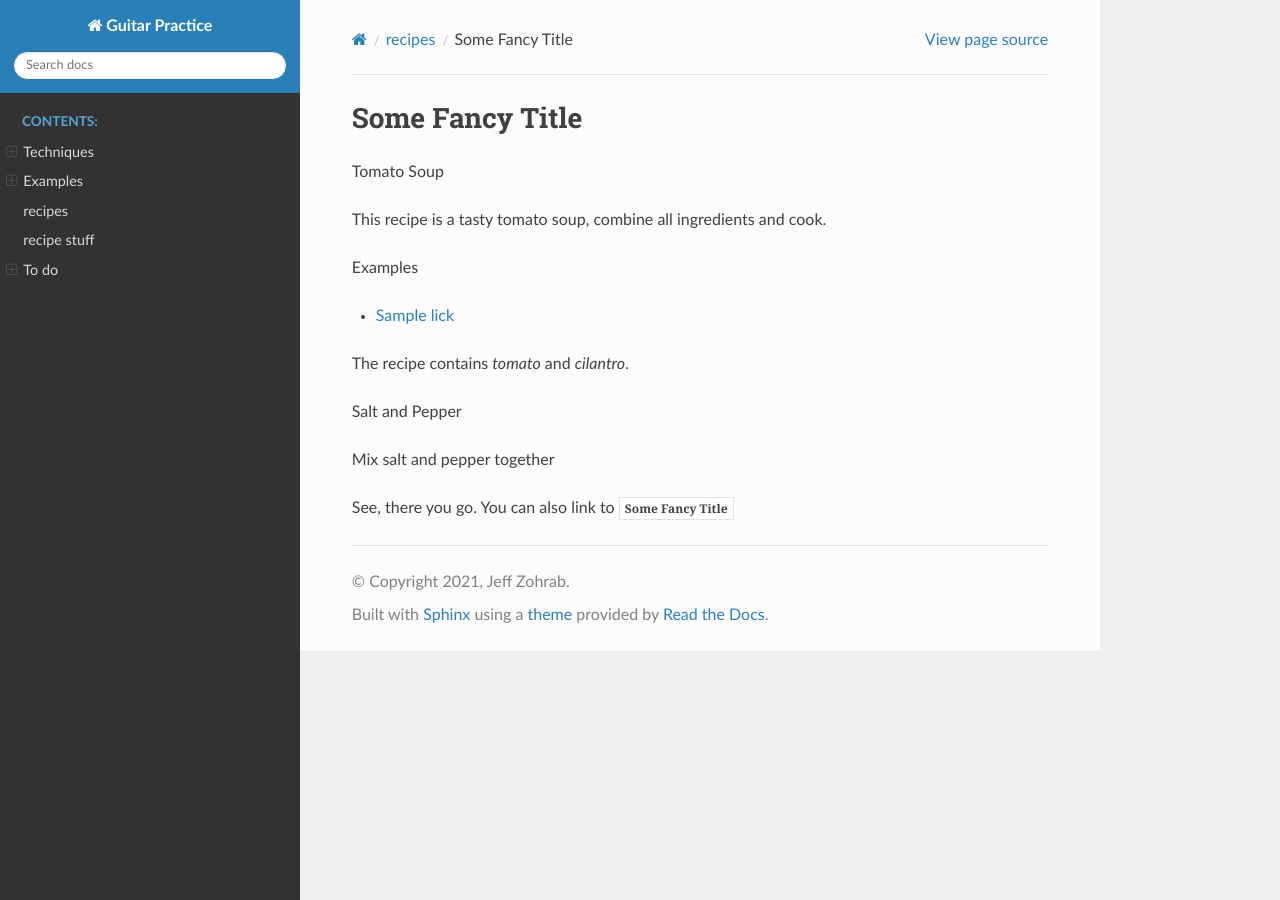
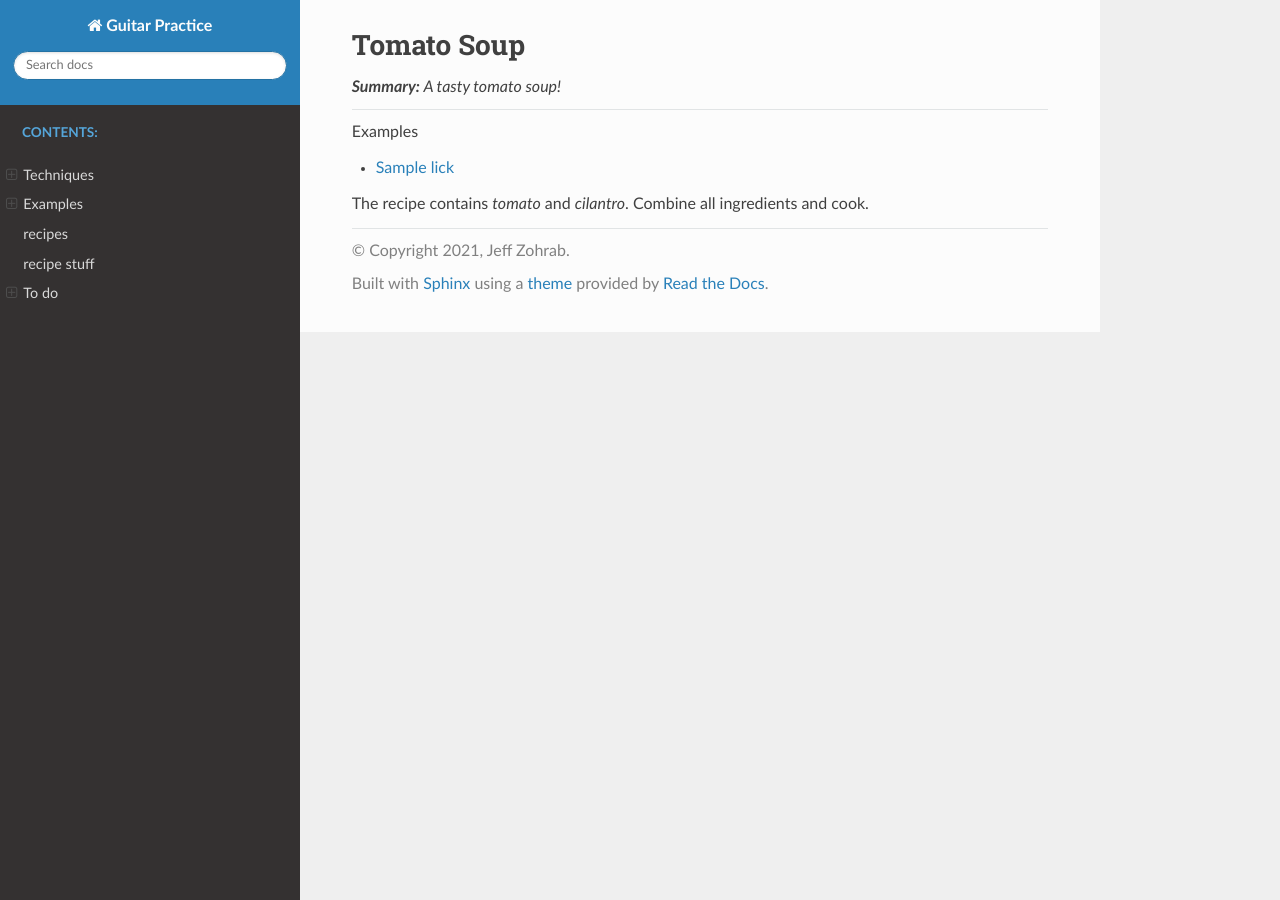
Before and after one commit to jzohrab/practicing-guitar, a Sphinx documentation site: the page built from docs/recipes/test.rst, in a window 1280 px wide. Built offline with Sphinx 7.4.7 and the Read the Docs theme 2.0.0, drawn with Linux system fonts in a browser that asks for light colours; a script that is not in the unit is left out.

Commit message:
Tweaking styles and trying it out.

```diff
--- a/docs/_ext/recipe.py
+++ b/docs/_ext/recipe.py
@@ -20,10 +20,14 @@ def visit_recipe_node(self, node):
     def append(s):
         self.body.append(s)
 
-    append(self.starttag(node, "div", CLASS = 'recipeheader'))
-    append(self.starttag(node, "p", node["displayname"], CLASS = 'name'))
-    append(self.starttag(node, "p", node["description"], CLASS = 'desc'))
-    append("</p></p></div>")
+    # Use the page title ('===') as the title
+    # append(self.starttag(node, "p", node["displayname"], CLASS = 'name'))
+    append(self.starttag(node, "p", CLASS = 'recipedesc'))
+    append(self.starttag(node, "span", "Summary: ", CLASS = 'recipedescintro'))
+    append("</span>")
+    append(node["description"])
+    append("</p>")
+    append("<hr />")
 
     # Note: not sure why, but the node passed here for the visit
     # didn't contain the latest node data (i.e., the 'examples'
@@ -250,6 +254,15 @@ class RecipeDomain(Domain):
         r = self.get_recipe(target)
         # Contnode contains the link content ... this was the only way I could see to update the content.
 
+        # We use the page title as the link content.  I tried to get
+        # the page title to be loaded automatically when the directive
+        # was parsed, but the solution didn't seem obvious (env.titles
+        # isn't fully populated).  So, this is a lame hack to ensure
+        # that things at least stay internally consistent.
+        t = env.titles[r['docname']].astext()
+        if r['displayname'] != t:
+            raise Exception("displayname '{0}' doesn't match title '{1}'".format(r['displayname'], t))
+
         # If this is a link in 'examples' to a recipe, add a reference.
         if ('examples' in fromdocname):
             example = {
@@ -259,7 +272,6 @@ class RecipeDomain(Domain):
             }
             r['examples'].append(example)
 
-        t = env.titles[r['docname']].astext()
         newcontnode = nodes.literal('', t, classes = contnode.get('classes'))
         return make_refnode(builder, fromdocname, r['docname'], r['anchor'], newcontnode, r['anchor'])
 
--- a/docs/_static/override.css
+++ b/docs/_static/override.css
@@ -18,3 +18,21 @@ pre, tt, code {
     font-family: Georgia, serif;
     /* font-size: 0.9em; */
 }
+
+/** Overriding the massive user agent spacing. */
+div, h1, p, ul {
+    margin: 0 0 12px !important;
+}
+
+p.recipedesc {
+    font-style: italic;
+    margin: 0px !important;
+}
+
+span.recipedescintro {
+    font-weight: bold;
+}
+
+hr {
+    margin: 10px 0 !important;
+}
--- /dev/null
+++ b/docs/_templates/breadcrumbs.html
@@ -0,0 +1,4 @@
+<!--
+Override file to hide the breadcrumbs at the top of the page.
+Takes the place of env/lib/python3.8/site-packages/sphinx_rtd_theme/breadcrumbs.html
+-->
--- a/docs/conf.py
+++ b/docs/conf.py
@@ -67,6 +67,9 @@ html_theme_options = {
     'titles_only': False
 }
 
+# Don't show the "view the source" link on top right.
+html_show_sourcelink = False
+
 # Add any paths that contain custom static files (such as style sheets) here,
 # relative to this directory. They are copied after the builtin static files,
 # so a file named "default.css" will overwrite the builtin "default.css".
--- a/docs/recipes/test.rst
+++ b/docs/recipes/test.rst
@@ -1,18 +1,11 @@
-Some Fancy Title
-================
+Tomato Soup
+===========
 
 .. rcp:recipe:: TomatoSoup
    :displayname: Tomato Soup
    :contains: tomato, cilantro, salt, pepper
 
-   This recipe is a tasty tomato soup, combine all ingredients and cook.
+   A tasty tomato soup!
 
 The recipe contains `tomato` and `cilantro`.
-
-.. rcp:recipe:: SaltNPepper
-   :displayname: Salt and Pepper
-   :contains: salt, pepper
-
-   Mix salt and pepper together
-
-See, there you go. You can also link to :rcp:ref:`TomatoSoup`
+Combine all ingredients and cook.
```
Also changed, not shown: docs/recipes/test3.rst (added, +10 -0 lines).
